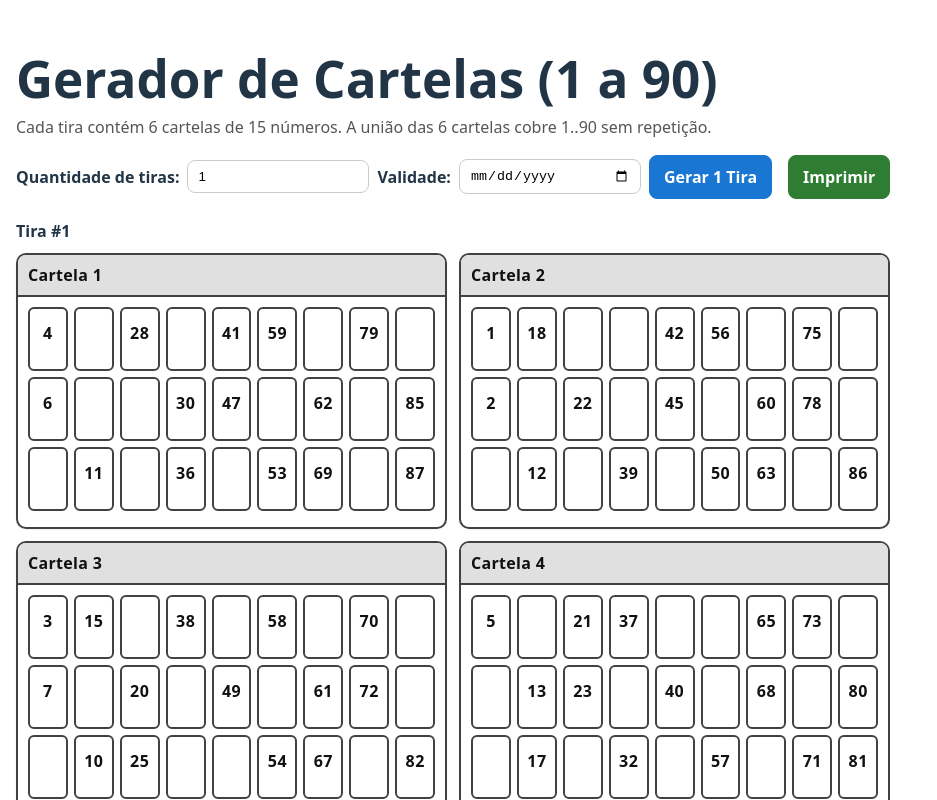
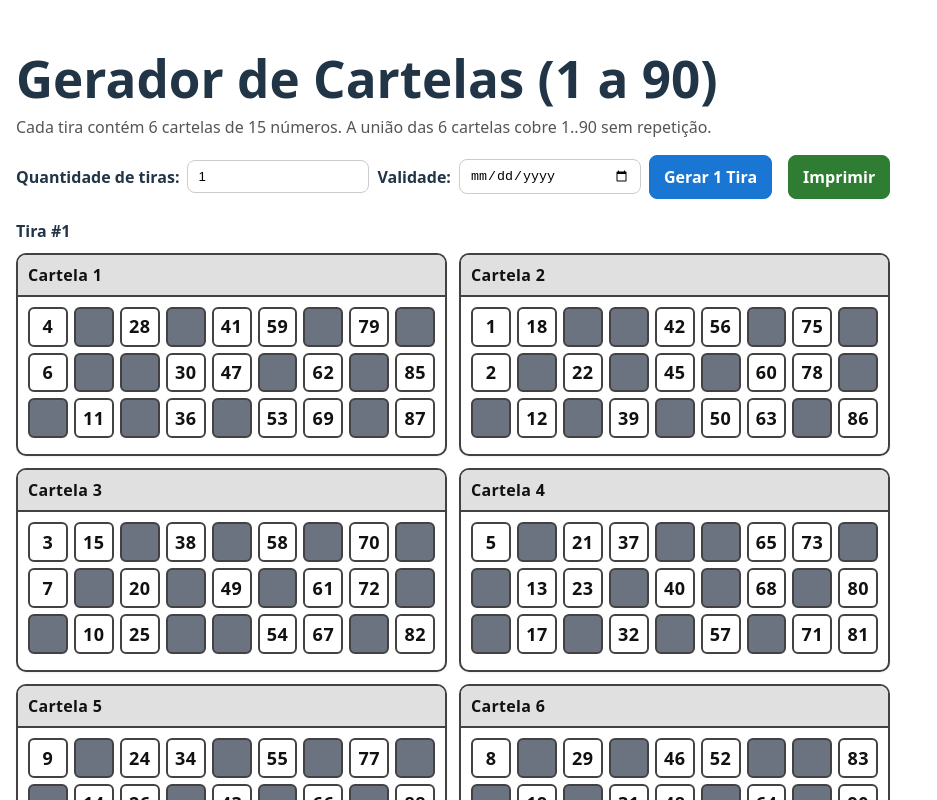
Before and after one commit to andreycaetano/vispa, a React (Vite) app: page / in a window 1280 px wide. Shown: the top 800 px of the page, without its empty margins (0-937 px from the left). Built offline with nearby package versions, Linux system fonts and the light colour scheme.

Commit message:
Adjust print layout: increase cell font size, remove padding for square cells, and add styles for empty cells.

```diff
--- a/src/App.tsx
+++ b/src/App.tsx
@@ -210,10 +210,10 @@ export default function App() {
               grid-template-columns: repeat(3, 1fr) !important;
               gap: 14px !important;
             }
-            /* Células com fonte maior na impressão */
+            /* Células com fonte maior na impressão (sem padding para manter quadrado) */
             .ticket-row .cell {
-              font-size: 14pt !important;
-              padding: 10pt 0 !important;
+              font-size: 16pt !important;
+              padding: 0 !important;
             }
             /* Oculta cabeçalho/configurações na impressão */
             .no-print {
@@ -290,15 +290,18 @@ export default function App() {
                   <div style={styles.ticketBody}>
                     {ticketToGrid(ticket).map((row, rIdx) => (
                       <div key={rIdx} style={styles.ticketRow} className="ticket-row">
-                        {row.map((n, cIdx) => (
+                        {row.map((n, cIdx) => {
+                          const isEmpty = n == null;
+                          return (
                             <div
                               key={`${rIdx}-${cIdx}`}
-                            style={styles.cell}
+                              style={{ ...styles.cell, ...(isEmpty ? styles.cellEmpty : {}) }}
                               className="cell"
                             >
                               {n ?? ""}
                             </div>
-                        ))}
+                          );
+                        })}
                       </div>
                     ))}
                   </div>
@@ -392,18 +395,29 @@ const styles: Record<string, React.CSSProperties> = {
     marginBottom: 6,
   },
   cell: {
+    // Centradas e quadradas
+    display: "flex",
+    alignItems: "center",
+    justifyContent: "center",
+    aspectRatio: "1 / 1",
+
+    // Visual
     textAlign: "center",
-    padding: "12px 0", // um pouco mais alto para legibilidade
+    padding: 0, // sem padding para manter o quadrado
     borderRadius: 6,
-    background: "#ffffff", // fundo branco para máximo contraste
-    border: "2px solid #424242", // borda mais forte
-    color: "#111", // texto mais escuro
-    fontWeight: 800, // números mais espessos
-    letterSpacing: "0.5px", // números mais “largos”
-    fontVariantNumeric: "tabular-nums", // dígitos com largura uniforme (melhora leitura)
-    minHeight: 36,
+    background: "#ffffff",
+    border: "2px solid #424242",
+    color: "#111",
+    fontWeight: 800,
+    letterSpacing: "0.5px",
+    fontVariantNumeric: "tabular-nums",
+    fontSize: 18, // números maiores na tela
+    // sem minHeight para não alongar verticalmente
     printColorAdjust: "exact" as any,
     WebkitPrintColorAdjust: "exact" as any,
+  },
+  cellEmpty: {
+    background: "#6b7280", // cinza escuro (não preto)
   },
   stripFooter: {
     marginTop: 12,
```
Lines whose indentation alone changed are shown as unchanged.
